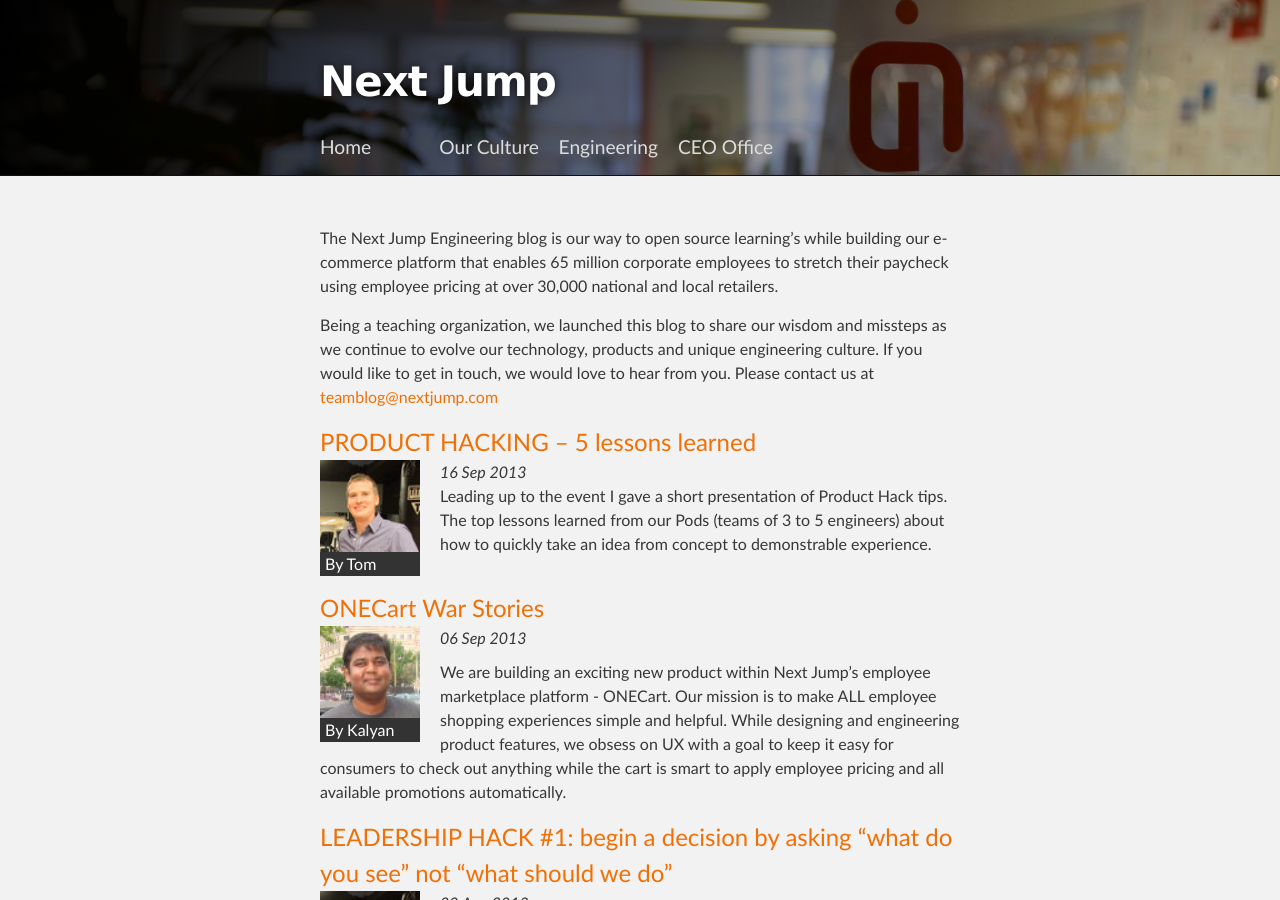
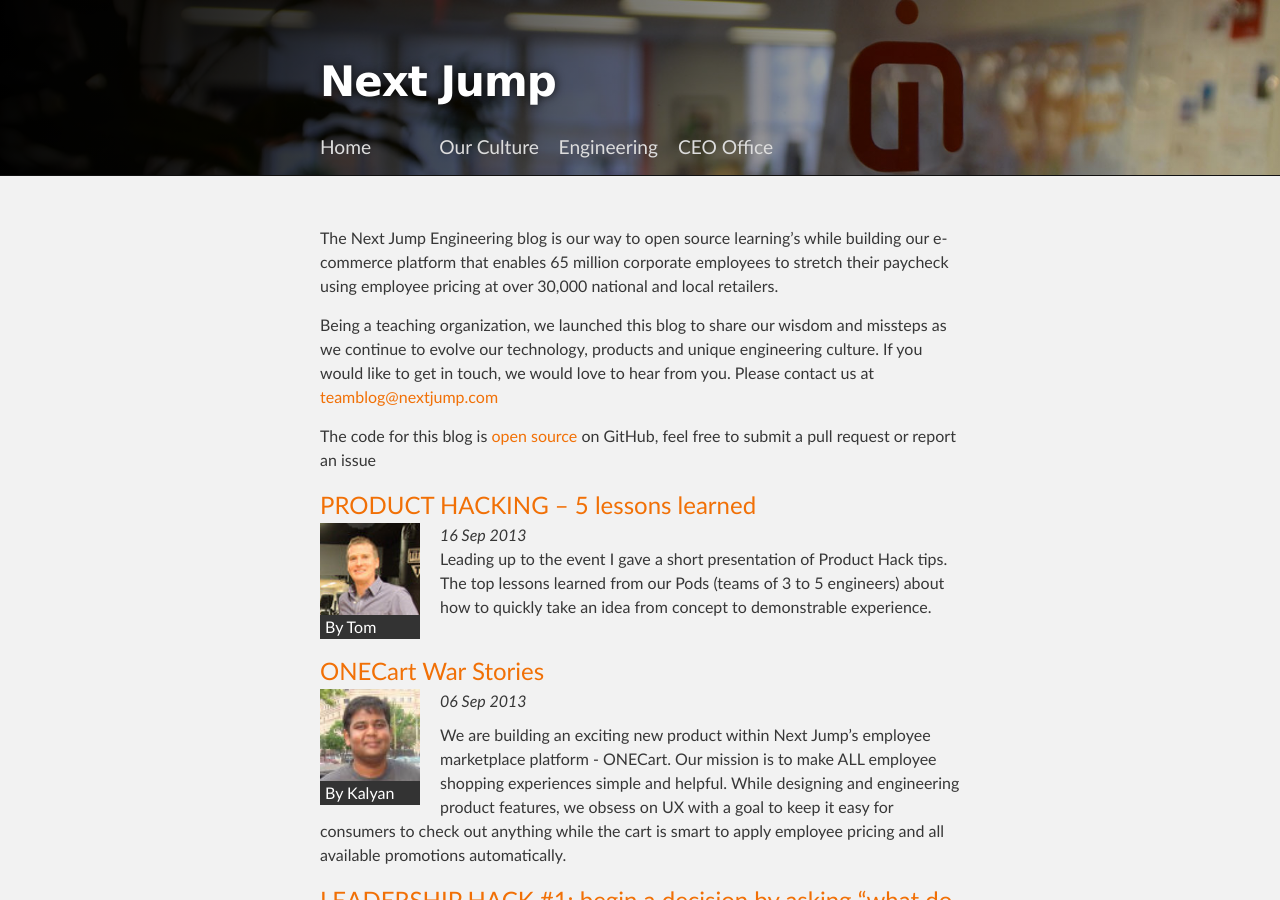
Before and after one commit to mtylpg/nextjump.github.io, a Jekyll site: the page built from engineering.html, in a window 1280 px wide and 900 px high. Built offline with Jekyll 4.4.1, drawn with Linux system fonts in a browser that asks for light colours.

Commit message:
moving open source shoutout to engineering page, also parametrizing the link to github in the _config.yml

```diff
--- a/_config.yml
+++ b/_config.yml
@@ -1,3 +1,5 @@
 
 paginate: 10
 pygments: true
+
+githubAccount: next-jump-blog
--- a/engineering.html
+++ b/engineering.html
@@ -12,6 +12,10 @@
     continue to evolve our technology, products and unique engineering culture. If you would like
     to get in touch, we would love to hear from you. Please contact us at
     <a href="mailto:teamblog@nextjump.com">teamblog@nextjump.com</a></p>
+
+    <p>The code for this blog is <a href="https://github.com/{{ site.githubAccount }}">open source</a> on
+    GitHub, feel free to submit a pull request or report an issue</p>
+
     <div  class="posts">
         {% for post in site.categories.engineering %}
         <div class="post">
```
Also changed, not shown: 1 other file.
